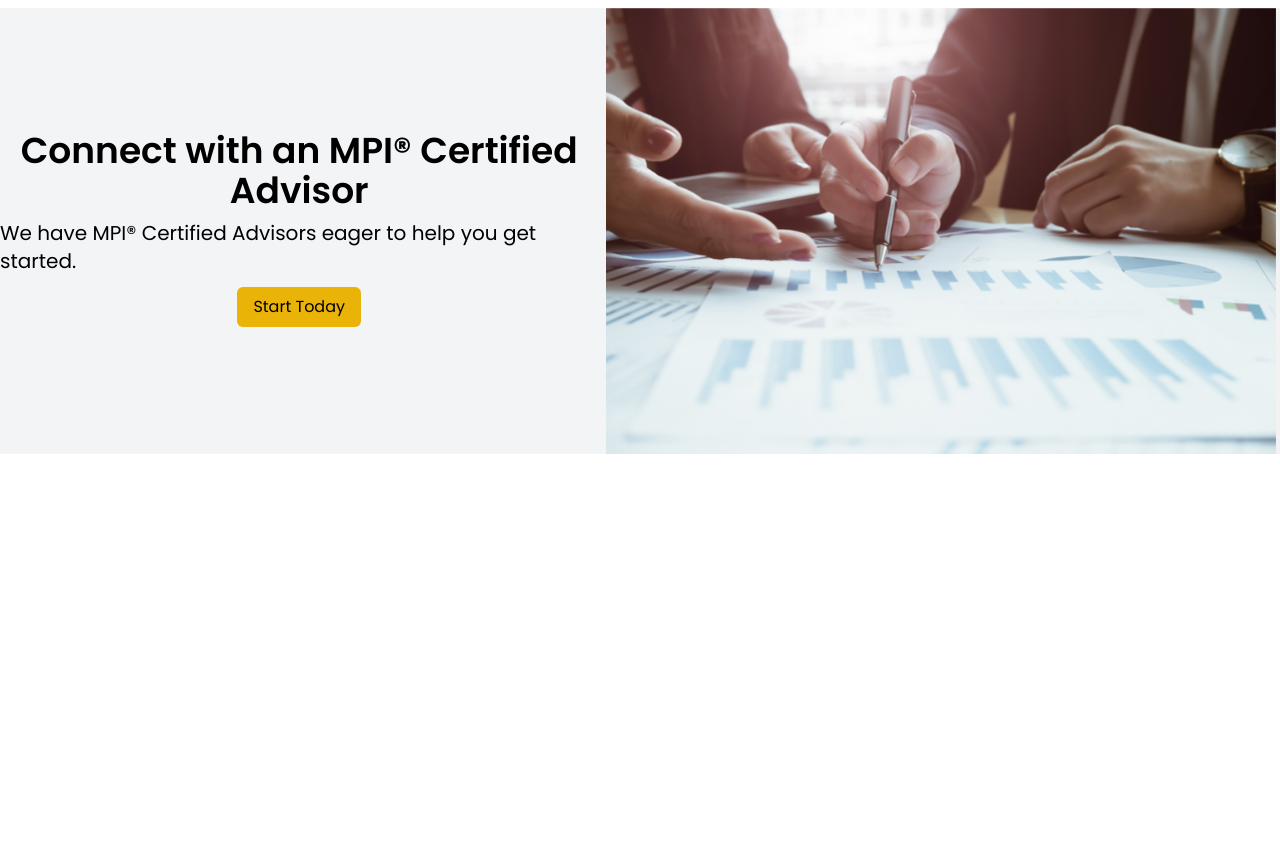
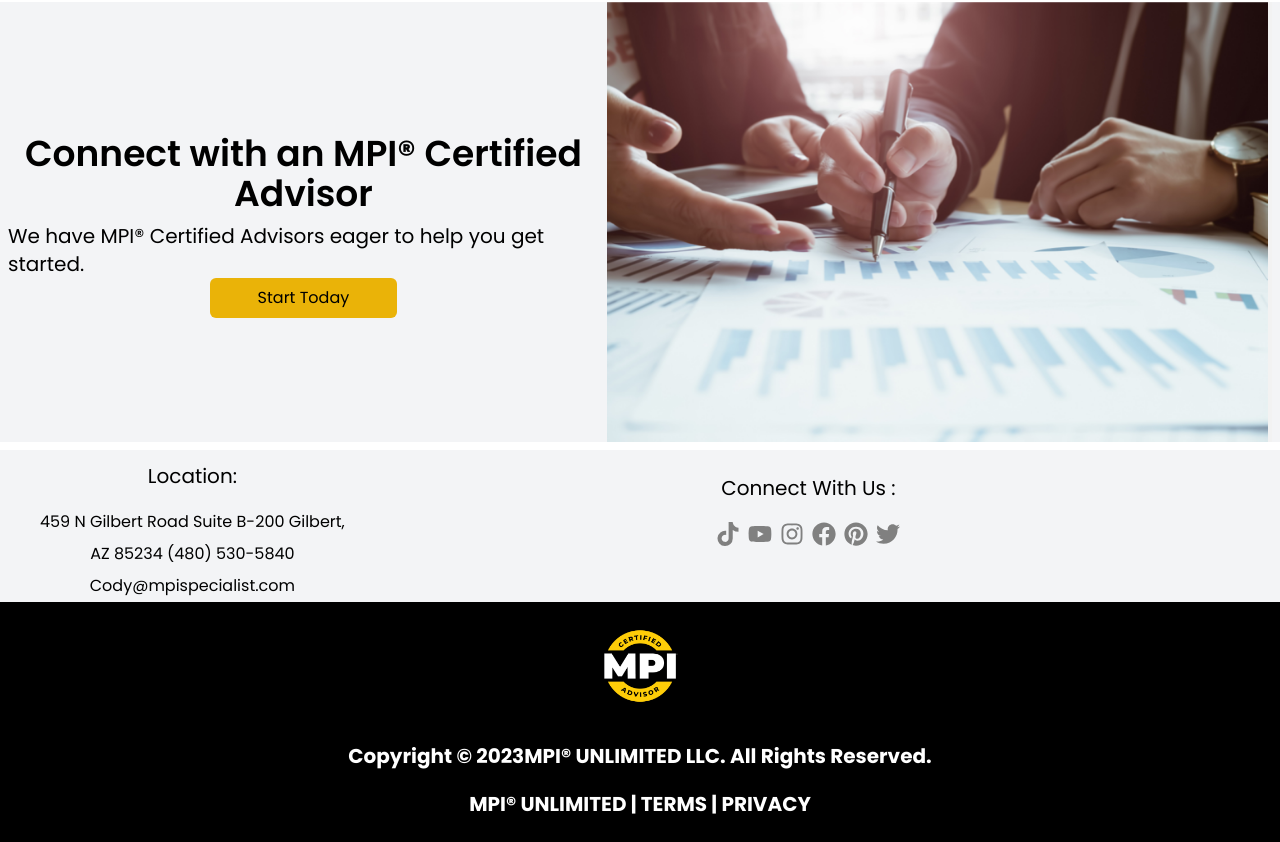
Before and after one commit to boymeetsblockchain/mpi, a React (Create React App) app: page / in a window 1280 px wide. Shown: the part 1126-1968 px from the top of the page. Before the commit the page ends 1588 px from the top, so only its background shows below. Built offline with nearby package versions, Linux system fonts and the light colour scheme.

Commit message:
added the footer

```diff
--- a/package.json
+++ b/package.json
@@ -8,6 +8,7 @@
     "@testing-library/user-event": "^13.5.0",
     "react": "^18.2.0",
     "react-dom": "^18.2.0",
+    "react-icons": "^4.7.1",
     "react-router-dom": "^6.8.1",
     "react-scripts": "5.0.1",
     "typeface-poppins": "^1.1.13",
--- a/src/App.js
+++ b/src/App.js
@@ -1,5 +1,6 @@
 import 'typeface-poppins';
 import Navbar from './components/Navbar/Navbar';
+import Footer from './components/Footer';
 import Home from './pages/Home';
 import { BrowserRouter,Routes,Route } from 'react-router-dom';
 function App() {
@@ -9,6 +10,7 @@
       <Routes>
         <Route  path='/' element={<Home/>}/>
       </Routes>
+      <Footer/>
     </BrowserRouter>
   )
 }
--- /dev/null
+++ b/src/components/Footer.jsx
@@ -0,0 +1,55 @@
+import logo from '../assets/logo.png';
+import { FaTwitter, FaTiktok, FaInstagram, FaFacebook, FaYoutube, FaPinterest } from 'react-icons/fa';
+
+function Footer() {
+  return (
+    <footer className="footer flex  text-center flex-col">
+      <div className="connect-location flex flex-col md:flex-row bg-gray-100 px-6">
+        <div className="location flex items-center flex-col">
+          <h2 className="mb-4 text-xl my-3">Location:</h2>
+          <p className="px-4 my-1">
+            459 N Gilbert Road Suite B-200 Gilbert,
+          </p>
+          <p className="px-4 my-1"> AZ 85234 (480) 530-5840</p>
+          <p className="px-4 my-1">Cody@mpispecialist.com{" "}</p>
+        </div>
+        <div className="connect text-center flex flex-col mx-auto my-3">
+          <p className="text-xl my-3">Connect With Us :</p>
+          <div className="connect-social flex my-2">
+            <a href="https://www.tiktok.com/@mpispecialist.com" target='_blank'> <FaTiktok fill="grey" size="24px" className="mx-1 hover:text-yellow-500" /></a>
+            <FaYoutube fill="grey" size="24px" className="mx-1" />
+           <a href="https://www.instagram.com/mpispecialist" target="_blank"> <FaInstagram fill="grey" size="24px" className="mx-1" /></a>
+            <a href="https://www.facebook.com/profile.php?id=100090460991491&mibextid=ZbWKwL"><FaFacebook fill="grey" size="24px" className="mx-1" /></a>
+            <FaPinterest fill="grey" size="24px" className="mx-1" />
+            <a href="https://twitter.com/MPISpecialist" target="_blank"><FaTwitter fill="grey" size="24px" className="mx-1" /></a>
+          </div>
+        </div>
+      </div>
+      <div className="logo-info bg-black text-white flex flex-col justify-between px-2 items-center font-bold text-center">
+        <div className="img">
+          <img src={logo} className="h-24 my-4" alt="" />
+        </div>
+        <p className="my-3 text-xl">
+          Copyright © 2023
+          <br className="md:hidden" />
+          MPI® UNLIMITED LLC. All Rights Reserved.
+        </p>
+        <p className="mt-2 mb-6 text-xl">
+          <a href="#" className="text-white">
+            MPI® UNLIMITED
+          </a>{" "}
+          |{" "}
+          <a href="#" className="text-white">
+            TERMS
+          </a>{" "}
+          |{" "}
+          <a href="#" className="text-white">
+            PRIVACY
+          </a>
+        </p>
+      </div>
+    </footer>
+  );
+}
+
+export default Footer;
--- a/src/components/HomeConnect.jsx
+++ b/src/components/HomeConnect.jsx
@@ -3,11 +3,11 @@
 import React from 'react'
 function HomeConnect() {
   return (
-    <div className='bg-gray-100 text-center flex flex-col md:flex-row gap-2  my-2'>
+    <div className='bg-gray-100 text-center px-2 mt-0.5 flex flex-col md:flex-row gap-2  my-2'>
         <div className="text flex flex-col justify-center items-center">
         <h1 className=' text-3xl md:text-4xl px-2 font-semibold my-2'>Connect with an MPI® Certified Advisor</h1>
         <p className='md:text-xl text-sm  text-left'>We have MPI® Certified Advisors eager to help you get started.</p>
-        <button className='bg-yellow-500  w-full item-center text-black block px-4 text-center py-2 rounded-md md:w-auto md:mx-0 my-3 mx-2 md:mx-0'>
+        <button className='bg-yellow-500 text-black block px-12 text-center py-2 rounded-md'>
           Start Today
         </button>
         </div>
```
Also changed, not shown: 1 other file (tests, documents, lock files or other folders).
